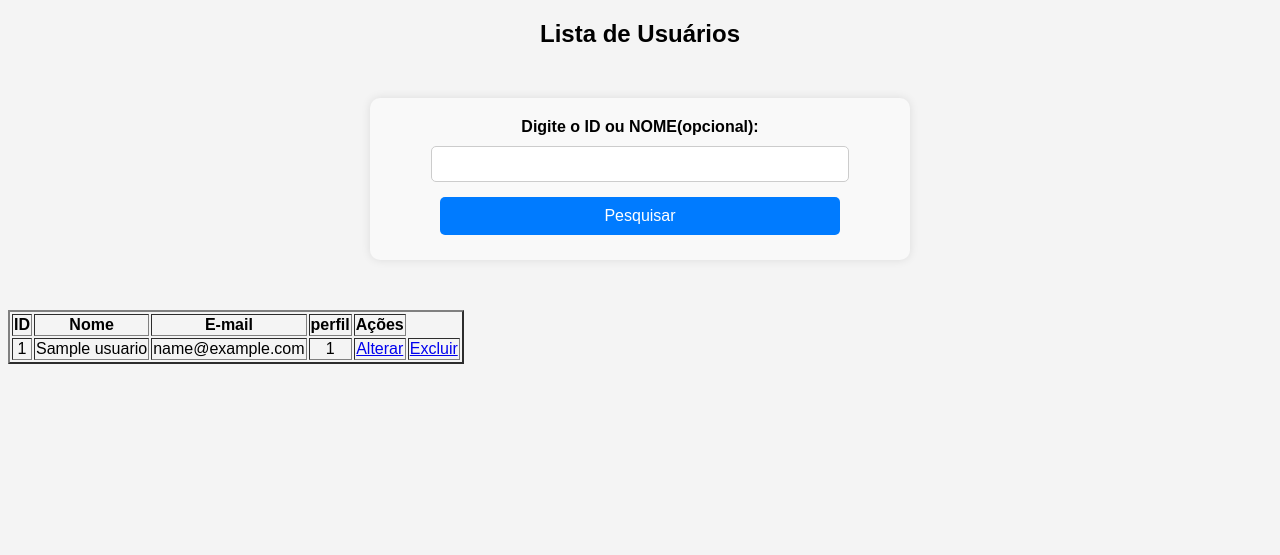
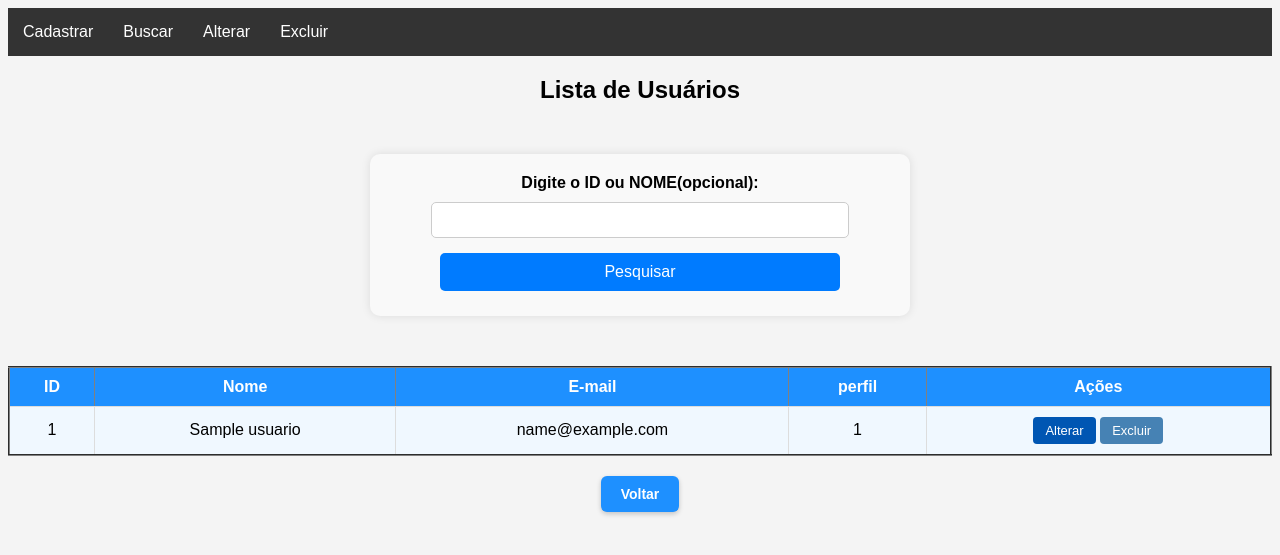
Before and after one commit to anaclara-souza/Prova_Ana_souza, a PHP site: page /buscar_usuario.php in a window 1280 px wide. Shown: the top 555 px of the page. Run offline with PHP 8.4, Linux system fonts and the light colour scheme; the visitor is signed in with stand-in values (Sample User, id 1); tables that the repository leaves empty or names only in its code hold one stand-in row (values such as "Sample post").

Commit message:
Adicionando o css nas paginas e corrigindo codigos

```diff
--- a/alterar_usuario.php
+++ b/alterar_usuario.php
@@ -49,6 +49,7 @@ if ($_SERVER["REQUEST_METHOD"] == "POST") {
 </head>
 
 <body>
+        <?php include_once 'menu_dropdowm.php';?>
     <h2>Alterar Usuários</h2>
     <form action="alterar_usuario.php" method="POST">
         <label for="busca_usuario">Digite o ID ou NOME do usuario:</label>
@@ -87,7 +88,7 @@ if ($_SERVER["REQUEST_METHOD"] == "POST") {
             <button type="reset">Cancelar</button>
         </form>
     <?php endif; ?>
-    <a href="principal.php">Voltar</a>
+            <a href="principal.php" class="btn-voltar">Voltar</a>
 </body>
 
 </html>
--- a/buscar_usuario.php
+++ b/buscar_usuario.php
@@ -42,6 +42,7 @@
     <link rel="stylesheet" href="styles.css">
 </head>
 <body>
+        <?php include_once 'menu_dropdowm.php';?>
     <h2>Lista de Usuários</h2>
     <form action="buscar_usuario.php" method="POST">
         <label for="busca">Digite o ID ou NOME(opcional):</label>
@@ -49,7 +50,7 @@
         <button type="submit">Pesquisar</button>
     </form>
  <?php if (!empty($usuarios)):?>
-        <table border="2">
+    <table class="tabela-usuarios" border="2">
         <tr>
             <th style="text-align: center;">ID</th>
             <th>Nome</th>
@@ -63,9 +64,9 @@
                 <td><?=htmlspecialchars($usuario['nome'])?> </td>
                 <td><?=htmlspecialchars($usuario['email'])?> </td>
                 <td><?=htmlspecialchars($usuario['id_perfil'])?> </td>
-                    <td> <a href="alterar_usuario.php?id=<?=htmlspecialchars($usuario['id_usuario'])?>">Alterar</a>
-
-                    <td> <a href="excluir_usuario.php?id=<?=htmlspecialchars($usuario['id_usuario'])?>" onclick="return confirm('Tem certeza que deseja excluir esse usuario?')">Excluir</a>
+                <td>
+                    <a href="alterar_usuario.php?id=<?=htmlspecialchars($usuario['id_usuario'])?>" class="btn-alterar">Alterar</a>
+                    <a href="excluir_usuario.php?id=<?=htmlspecialchars($usuario['id_usuario'])?>" class="btn-excluir" onclick="return confirm('Tem certeza que deseja excluir esse usuario?')">Excluir</a>
                 </td>
             </tr>
         <?php endforeach; ?>
@@ -73,6 +74,6 @@
 <?php else: ?>
     <p>Nenhum usuario encontrado</p>
 <?php endif; ?>
-            <a href="principal.php"></a>
+         <a href="principal.php" class="btn-voltar">Voltar</a>
 </body>
 </html>
--- a/cadastro_usuario.php
+++ b/cadastro_usuario.php
@@ -43,6 +43,7 @@
     <link rel="stylesheet" href="styles.css">
 </head>
 <body>
+        <?php include_once 'menu_dropdowm.php';?>
     <h2>Cadastro Usuário</h2>
 
     <form action="cadastro_usuario.php" method="POST">
@@ -67,6 +68,6 @@
         <button type="reset">Cancelar</button>
     </form>
 
-    <a href="principal.php">Voltar</a>
+<a href="principal.php" class="btn-voltar">Voltar</a>
 </body>
 </html>
--- a/excluir_usuario.php
+++ b/excluir_usuario.php
@@ -44,6 +44,7 @@ if(isset($_GET['id']) && is_numeric($_GET['id'])){
     <link rel="stylesheet" href="styles.css">
 </head>
 <body>
+        <?php include_once 'menu_dropdowm.php';?>
     <h2>Excluir usuario</h2>
 
     <?php if (!empty($usuarios)):?>
@@ -70,6 +71,6 @@ if(isset($_GET['id']) && is_numeric($_GET['id'])){
         <?php else: ?>
             <p>Nenhum usuario encontrado</p>
             <?php endif; ?>
-            <a href="principal.php">Voltar</a>
+<a href="principal.php" class="btn-voltar">Voltar</a>
 </body>
 </html>
--- a/Login.php
+++ b/index.php
@@ -33,7 +33,7 @@
             }
         } else {
             // LOGIN INVÁLIDO
-            echo "<script> alert('E-mail ou senha incorretos!'); window.location.href='Login.php'; </script>";
+            echo "<script> alert('E-mail ou senha incorretos!'); window.location.href='index.php'; </script>";
         }
     }
 ?>
@@ -50,7 +50,7 @@
 <body>
     <h2>Login</h2>
 
-    <form action="login.php" method="POST">
+    <form action="index.php" method="POST">
         <label for="email">E-mail:</label>
         <input type="email" name="email" id="email" required>
 
--- a/logout.php
+++ b/logout.php
@@ -2,6 +2,6 @@
     session_start();
     session_destroy();
 
-    header("Location: Login.php");
+    header("Location: index.php");
     exit();
 ?>
--- a/menu_dropdowm.php
+++ b/menu_dropdowm.php
@@ -1,10 +1,33 @@
-<!DOCTYPE html>
-<html lang="en">
-<head>
-    <meta charset="UTF-8">
-    <meta name="viewport" content="width=device-width, initial-scale=1.0">
-    <title>Menu dropdowm</title>
+<?php
+    $permissoes = [
+        1 => ["Cadastrar" => ["cadastro_usuario.php", "cadastro_perfil.php", "cadastro_cliente.php", "cadastro_fornecedor.php", "cadastro_produto.php", "cadastro_funcionário.php"],
+              "Buscar" => ["buscar_usuario.php", "buscar_perfil.php", "buscar_cliente.php", "buscar_fornecedor.php", "buscar_produto.php", "buscar_funcionário.php"],
+              "Alterar" => ["alterar_usuario.php", "alterar_perfil.php", "alterar_cliente.php", "alterar_fornecedor.php", "alterar_produto.php", "alterar_funcionário.php"],
+              "Excluir" => ["excluir_usuario.php", "excluir_perfil.php", "excluir_cliente.php", "excluir_fornecedor.php", "excluir_produto.php", "excluir_funcionário.php"]
+        ],
 
+        2 => ["Cadastrar" => ["cadastro_cliente.php"],
+            "Buscar" => ["buscar_cliente.php", "buscar_fornecedor.php", "buscar_produto.php"],
+            "Alterar" => ["alterar_cliente.php", "alterar_fornecedor.php"]
+        ],
+
+        3 => ["Cadastrar" => ["cadastro_fornecedor.php", "cadastro_produto.php"],
+            "Buscar" => ["buscar_cliente.php", "buscar_fornecedor.php", "buscar_produto.php"],
+            "Alterar" => ["alterar_fornecedor.php", "alterar_produto.php"],
+            "Excluir" => ["excluir_produto.php"]
+        ],
+
+        4 => ["Cadastrar" => ["cadastro_cliente.php"],
+            "Buscar" => ["buscar_produto.php"],
+            "Alterar" => ["alterar_cliente.php"]
+        ]
+    ];
+
+    $id_perfil = $_SESSION['perfil'];
+
+    $opcoes_menu = $permissoes[$id_perfil];
+
+    ?>
     <nav>
         <ul class='menu'>
             <?php foreach ($opcoes_menu as $categoria => $arquivos): ?>
@@ -19,5 +42,5 @@
             <?php endforeach; ?>
         </ul>
     </nav>
-</head>
-<body>
+    <?php
+?>
--- a/principal.php
+++ b/principal.php
@@ -4,7 +4,7 @@
     require_once 'conexao.php';
 
     if(!isset($_SESSION['usuario'])) {
-        header ("Location: Login.php");
+        header ("Location: index.php");
         exit();
     }
 
--- a/recuperar_senha.php
+++ b/recuperar_senha.php
@@ -30,7 +30,7 @@
 
             // SIMULA O ENVIO DO EMAIL (grava em TXT)
             simularEnvioEmail($email, $senha_temporaria);
-            echo "<script> alert('Uma senha temporária foi gerada e enviada (simulação). Verifique o arquivo 'emails_simulados.txt'.'); window.location.href='Login.php'; </script>";
+            echo "<script> alert('Uma senha temporária foi gerada e enviada (simulação). Verifique o arquivo emails_simulados.txt.'); window.location.href='index.php'; </script>";
         } else {
             echo "<script> alert('Email não encontrado!.'); </script>";
         }
@@ -55,5 +55,6 @@
 
         <button type="submit">Enviar a senha temporária</button>
     </form>
+<a href="index.php" class="btn-voltar">Voltar</a>
 </body>
 </html>
--- a/styles.css
+++ b/styles.css
@@ -168,3 +168,79 @@ button {
 button:hover {
     background-color: #0056b3; /* Azul mais escuro ao passar o mouse */
 }
+
+.tabela-usuarios {
+    width: 100%;
+    border-collapse: collapse;
+    margin-top: 20px;
+    font-family: Arial, sans-serif;
+}
+
+.tabela-usuarios th {
+    background-color: #1e90ff;
+    color: #fff;
+    padding: 10px;
+    text-align: center;
+}
+
+.tabela-usuarios td {
+    padding: 10px;
+    border: 1px solid #ddd;
+    text-align: center;
+}
+
+.tabela-usuarios tr:nth-child(even) {
+    background-color: #f0f8ff;
+}
+
+.tabela-usuarios tr:hover {
+    background-color: #dbeeff;
+}
+.btn-alterar {
+    display: inline-block;
+    padding: 6px 12px;
+    background-color: #0056b3;
+    color: #fff;
+    text-decoration: none;
+    border-radius: 4px;
+    font-size: 13px;
+    transition: 0.3s;
+}
+
+.btn-alterar:hover {
+    background-color: #1e90ff;
+}
+
+.btn-excluir {
+    display: inline-block;
+    padding: 6px 12px;
+    background-color: #4682b4;
+    color: #fff;
+    text-decoration: none;
+    border-radius: 4px;
+    font-size: 13px;
+    transition: 0.3s;
+}
+
+.btn-excluir:hover {
+    background-color: #315f86;
+}
+
+.btn-voltar {
+    display: inline-block;
+    padding: 10px 20px;
+    margin-top: 20px;
+    background-color: #1e90ff;
+    color: white;
+    text-decoration: none;
+    border-radius: 6px;
+    font-weight: bold;
+    font-size: 14px;
+    transition: background-color 0.3s, transform 0.2s;
+    box-shadow: 0px 2px 5px rgba(0,0,0,0.2);
+}
+
+.btn-voltar:hover {
+    background-color: #0056b3;
+    transform: scale(1.05);
+}
```
Also changed, not shown: alterar_senha.php (+5 -4 lines), emails_simulados.txt (+24 -0 lines). Lines whose indentation alone changed are shown as unchanged.
